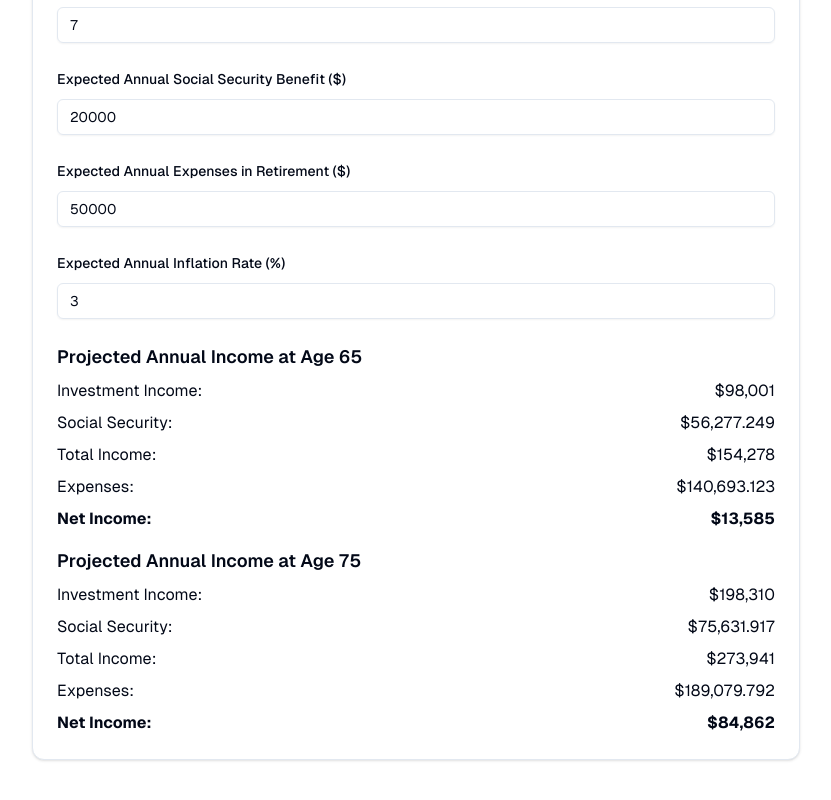
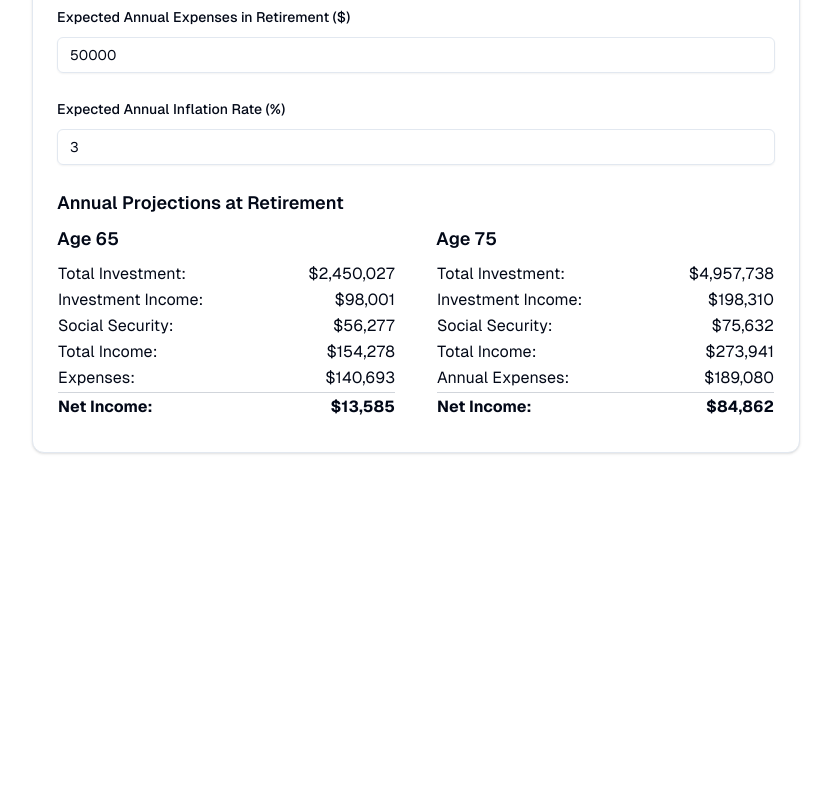
Before and after one commit to pi0neerpat/retirement-calculator, a Next.js app: page / in a window 1280 px wide. Shown: the part 864-1664 px from the top of the page, without its empty margins (224-1055 px from the left). After the commit the page ends 1481 px from the top, so only its background shows below. Built offline with nearby package versions, Linux system fonts and the light colour scheme.

Commit message:
improve layout

```diff
--- a/components/retirement-calculator.tsx
+++ b/components/retirement-calculator.tsx
@@ -27,8 +27,11 @@ export function RetirementCalculatorComponent() {
     const yearsUntilRetirement = Math.max(0, age - currentAge);
 
     // Adjust expenses and social security for inflation
-    const adjustedAnnualExpenses = annualExpenses * Math.pow(1 + inflationRate / 100, yearsUntilRetirement);
-    const adjustedSocialSecurityBenefit = socialSecurityBenefit * Math.pow(1 + inflationRate / 100, yearsUntilRetirement);
+    const adjustedAnnualExpenses =
+      annualExpenses * Math.pow(1 + inflationRate / 100, yearsUntilRetirement);
+    const adjustedSocialSecurityBenefit =
+      socialSecurityBenefit *
+      Math.pow(1 + inflationRate / 100, yearsUntilRetirement);
 
     const totalSavings =
       currentSavings *
@@ -38,10 +41,12 @@ export function RetirementCalculatorComponent() {
           (expectedReturn / 100));
 
     const annualInvestmentIncome = totalSavings * 0.04; // Using the 4% rule
-    const totalAnnualIncome = annualInvestmentIncome + adjustedSocialSecurityBenefit; // Total income includes adjusted Social Security
+    const totalAnnualIncome =
+      annualInvestmentIncome + adjustedSocialSecurityBenefit; // Total Annual income includes adjusted Social Security
     const netIncome = totalAnnualIncome - adjustedAnnualExpenses; // Net income after adjusted expenses
 
     return {
+      totalSavings: Math.round(totalSavings),
       investmentIncome: Math.round(annualInvestmentIncome),
       socialSecurity: adjustedSocialSecurityBenefit,
       totalIncome: Math.round(totalAnnualIncome),
@@ -63,17 +68,12 @@ export function RetirementCalculatorComponent() {
       </CardHeader>
 
       <CardContent className="space-y-6">
-        <div className="w-full mt-4 p-4 bg-muted rounded-lg">
+        <div className="w-full  p-4 bg-muted rounded-lg">
           <h4 className="font-semibold mb-2">How to Use This Calculator:</h4>
           <ol className="list-decimal list-inside space-y-1 text-sm">
-            <li>Enter your current details.</li>
             <li>
               Estimate your expected annual investment return, annual Social
               Security benefit, and annual expenses.
-            </li>
-            <li>
-              Your projected income will be displayed for both 65 and 75 years
-              old.
             </li>
           </ol>
           <p className="mt-2 text-sm text-muted-foreground">
@@ -96,7 +96,7 @@ export function RetirementCalculatorComponent() {
             <span>{currentAge} years old</span>
           </div>
         </div>
-        <div className="space-y-2">
+        {/* <div className="space-y-2">
           <Label htmlFor="retirement-age">Retirement Age</Label>
           <Slider
             id="retirement-age"
@@ -109,9 +109,9 @@ export function RetirementCalculatorComponent() {
           <div className="flex justify-between text-sm text-muted-foreground">
             <span>{retirementAge} years old</span>
           </div>
-        </div>
+        </div> */}
         <div className="space-y-2">
-          <Label htmlFor="current-savings">Current Savings ($)</Label>
+          <Label htmlFor="current-savings">Current Investment ($)</Label>
           <Input
             id="current-savings"
             type="number"
@@ -172,7 +172,9 @@ export function RetirementCalculatorComponent() {
           />
         </div>
         <div className="space-y-2">
-          <Label htmlFor="inflation-rate">Expected Annual Inflation Rate (%)</Label>
+          <Label htmlFor="inflation-rate">
+            Expected Annual Inflation Rate (%)
+          </Label>
           <Input
             id="inflation-rate"
             type="number"
@@ -183,75 +185,106 @@ export function RetirementCalculatorComponent() {
           />
         </div>
       </CardContent>
-      <CardFooter className="flex-col space-y-4">
-        <div className="w-full space-y-2">
-          <h3 className="text-lg font-semibold">
-            Projected Annual Income at Age 65
-          </h3>
-          <div className="flex justify-between">
-            <span>Investment Income:</span>
-            <span className="text-right flex-1">
+      <CardFooter className="block">
+        <h1 className="text-lg font-semibold">
+          Annual Projections at Retirement
+        </h1>
+        <div className="flex flex-row space-x-10">
+          <div className="my-2 space-y-2 w-full ">
+            <h3 className="text-lg font-semibold ">Age 65</h3>
+            <table className="w-full">
+              <tbody>
+                <tr>
+                  <td>Total Investment:</td>
+                  <td className="text-right">
+                    {formatCurrency(incomeAt65.totalSavings)}
+                  </td>
+                </tr>
+                <tr>
+                  <td>Investment Income:</td>
+                  <td className="text-right">
                     {formatCurrency(incomeAt65.investmentIncome)}
-            </span>
+                  </td>
+                </tr>
+                <tr>
+                  <td>Social Security:</td>
+                  <td className="text-right">
+                    {formatCurrency(incomeAt65.socialSecurity)}
+                  </td>
+                </tr>
+                <tr>
+                  <td>Total Income:</td>
+                  <td className="text-right">
+                    {formatCurrency(incomeAt65.totalIncome)}
+                  </td>
+                </tr>
+                <tr>
+                  <td>Expenses:</td>
+                  <td className="text-right">
+                    {formatCurrency(incomeAt65.expenses)}
+                  </td>
+                </tr>
+                <tr>
+                  <td colSpan="2">
+                    <hr className="border-t border-gray-300" />
+                  </td>
+                </tr>
+                <tr>
+                  <td className="font-bold">Net Income:</td>
+                  <td className="text-right font-bold">
+                    {formatCurrency(incomeAt65.netIncome)}
+                  </td>
+                </tr>
+              </tbody>
+            </table>
           </div>
-          <div className="flex justify-between">
-            <span>Social Security:</span>
-            <span className="text-right flex-1">
-              {formatCurrency(incomeAt65.socialSecurity)}
-            </span>
-          </div>
-          <div className="flex justify-between">
-            <span>Total Income:</span>
-            <span className="text-right flex-1">
-              {formatCurrency(incomeAt65.totalIncome)}
-            </span>
-          </div>
-          <div className="flex justify-between">
-            <span>Expenses:</span>
-            <span className="text-right flex-1">
-              {formatCurrency(incomeAt65.expenses)}
-            </span>
-          </div>
-          <div className="flex justify-between font-bold">
-            <span>Net Income:</span>
-            <span className="text-right flex-1">
-              {formatCurrency(incomeAt65.netIncome)}
-            </span>
-          </div>
-        </div>
-        <div className="w-full space-y-2">
-          <h3 className="text-lg font-semibold">
-            Projected Annual Income at Age 75
-          </h3>
-          <div className="flex justify-between">
-            <span>Investment Income:</span>
-            <span className="text-right flex-1">
+          <div className="my-2 space-y-2 w-full">
+            <h3 className="text-lg font-semibold">Age 75</h3>
+            <table className="w-full">
+              <tbody>
+                <tr>
+                  <td>Total Investment:</td>
+                  <td className="text-right">
+                    {formatCurrency(incomeAt75.totalSavings)}
+                  </td>
+                </tr>
+                <tr>
+                  <td>Investment Income:</td>
+                  <td className="text-right">
                     {formatCurrency(incomeAt75.investmentIncome)}
-            </span>
-          </div>
-          <div className="flex justify-between">
-            <span>Social Security:</span>
-            <span className="text-right flex-1">
+                  </td>
+                </tr>
+                <tr>
+                  <td>Social Security:</td>
+                  <td className="text-right">
                     {formatCurrency(incomeAt75.socialSecurity)}
-            </span>
-          </div>
-          <div className="flex justify-between">
-            <span>Total Income:</span>
-            <span className="text-right flex-1">
+                  </td>
+                </tr>
+                <tr>
+                  <td>Total Income:</td>
+                  <td className="text-right">
                     {formatCurrency(incomeAt75.totalIncome)}
-            </span>
-          </div>
-          <div className="flex justify-between">
-            <span>Expenses:</span>
-            <span className="text-right flex-1">
+                  </td>
+                </tr>
+                <tr>
+                  <td>Annual Expenses:</td>
+                  <td className="text-right">
                     {formatCurrency(incomeAt75.expenses)}
-            </span>
-          </div>
-          <div className="flex justify-between font-bold">
-            <span>Net Income:</span>
-            <span className="text-right flex-1">
+                  </td>
+                </tr>
+                <tr>
+                  <td colSpan="2">
+                    <hr className="border-t border-gray-300" />
+                  </td>
+                </tr>
+                <tr>
+                  <td className="font-bold">Net Income:</td>
+                  <td className="text-right font-bold">
                     {formatCurrency(incomeAt75.netIncome)}
-            </span>
+                  </td>
+                </tr>
+              </tbody>
+            </table>
           </div>
         </div>
       </CardFooter>
@@ -261,5 +294,5 @@ export function RetirementCalculatorComponent() {
 
 // Utility function to format numbers as currency using vanilla JavaScript
 function formatCurrency(value: number) {
-  return `$${Number(value).toLocaleString()}`;
+  return `$${Number(value.toFixed(0)).toLocaleString()}`;
 }
```
Lines whose indentation alone changed are shown as unchanged.
